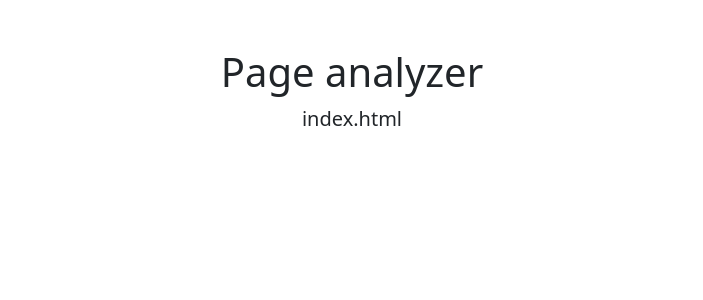
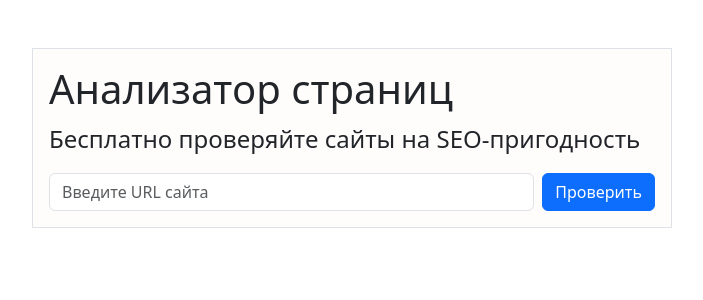
Before and after one commit to Korvo-iam/python-project-83, a Flask app: page / in a window 1280 px wide. Shown: the top 300 px of the page, without its empty margins (288-991 px from the left). Run offline with Flask 2, Linux system fonts and the light colour scheme.

Commit message:
172016072025

```diff
--- a/page_analyzer/templates/index.html
+++ b/page_analyzer/templates/index.html
@@ -8,9 +8,13 @@
     integrity="sha384-LN+7fdVzj6u52u30Kp6M/trliBMCMKTyK833zpbD+pXdCLuTusPj697FH4R/5mcr" crossorigin="anonymous">
 </head>
 <body>
-  <div class="container mt-5">
-  <h1 class="text-center">Page analyzer</h1>
-  <p class="lead text-center">index.html</p>
+  <div class="container mt-5 border p-3 w-50 mx-auto" style="background-color: #fffcfc;">
+  <h1 class="fs-1">Анализатор страниц</h1>
+  <p class="fs-4">Бесплатно проверяйте сайты на SEO-пригодность</p>
+  <form class="d-flex mt-3" role="search">
+  <input class="form-control me-2" type="search" placeholder="Введите URL сайта" aria-label="Search">
+  <button class="btn btn-primary" type="submit">Проверить</button>
+  </form>
   </div>
   <script src="https://cdn.jsdelivr.net/npm/bootstrap@5.3.7/dist/js/bootstrap.bundle.min.js"
     integrity="sha384-ndDqU0Gzau9qJ1lfW4pNLlhNTkCfHzAVBReH9diLvGRem5+R9g2FzA8ZGN954O5Q"
```
Also changed, not shown: tests/test_app.py (+1 -1 lines).
